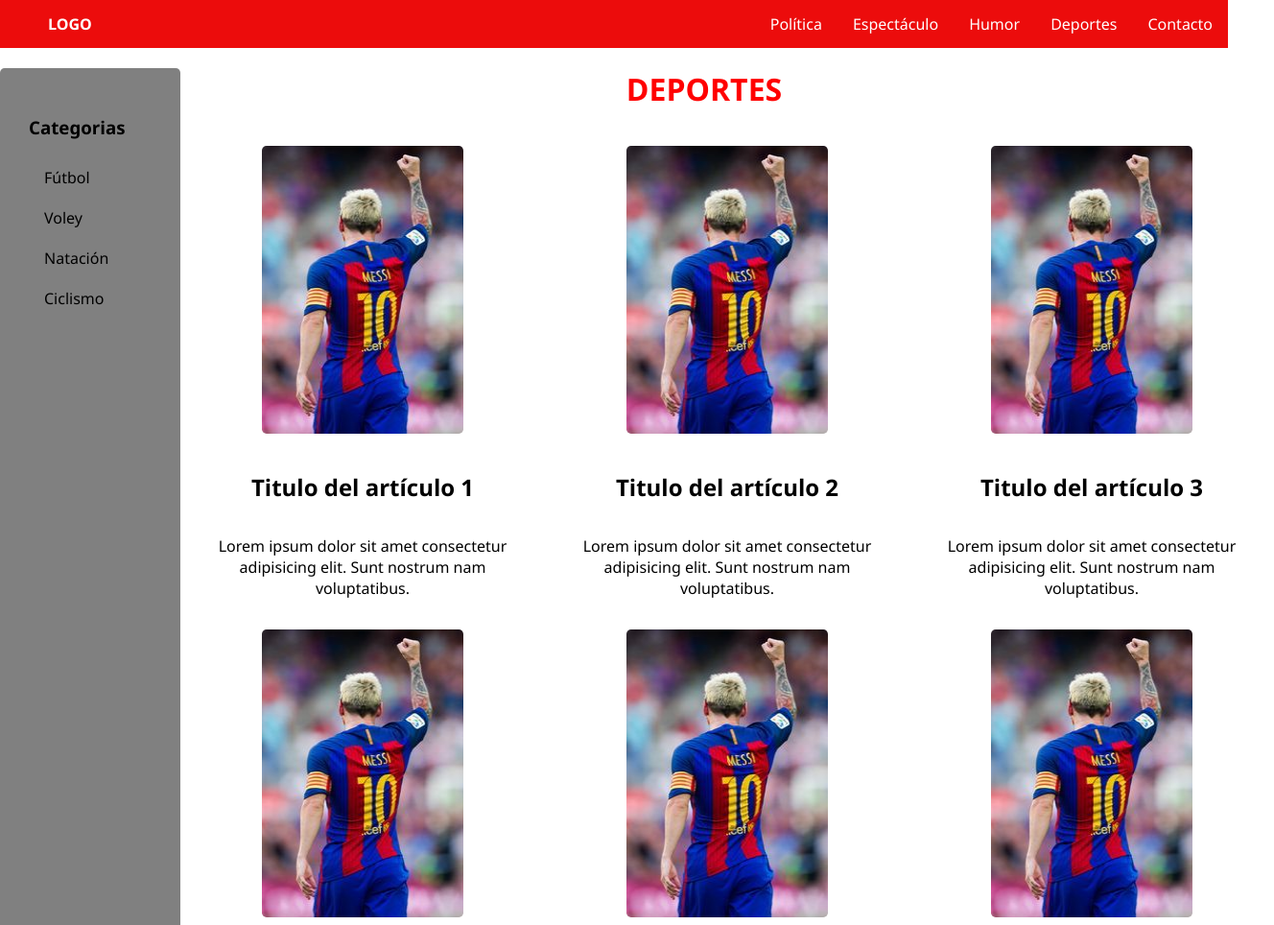
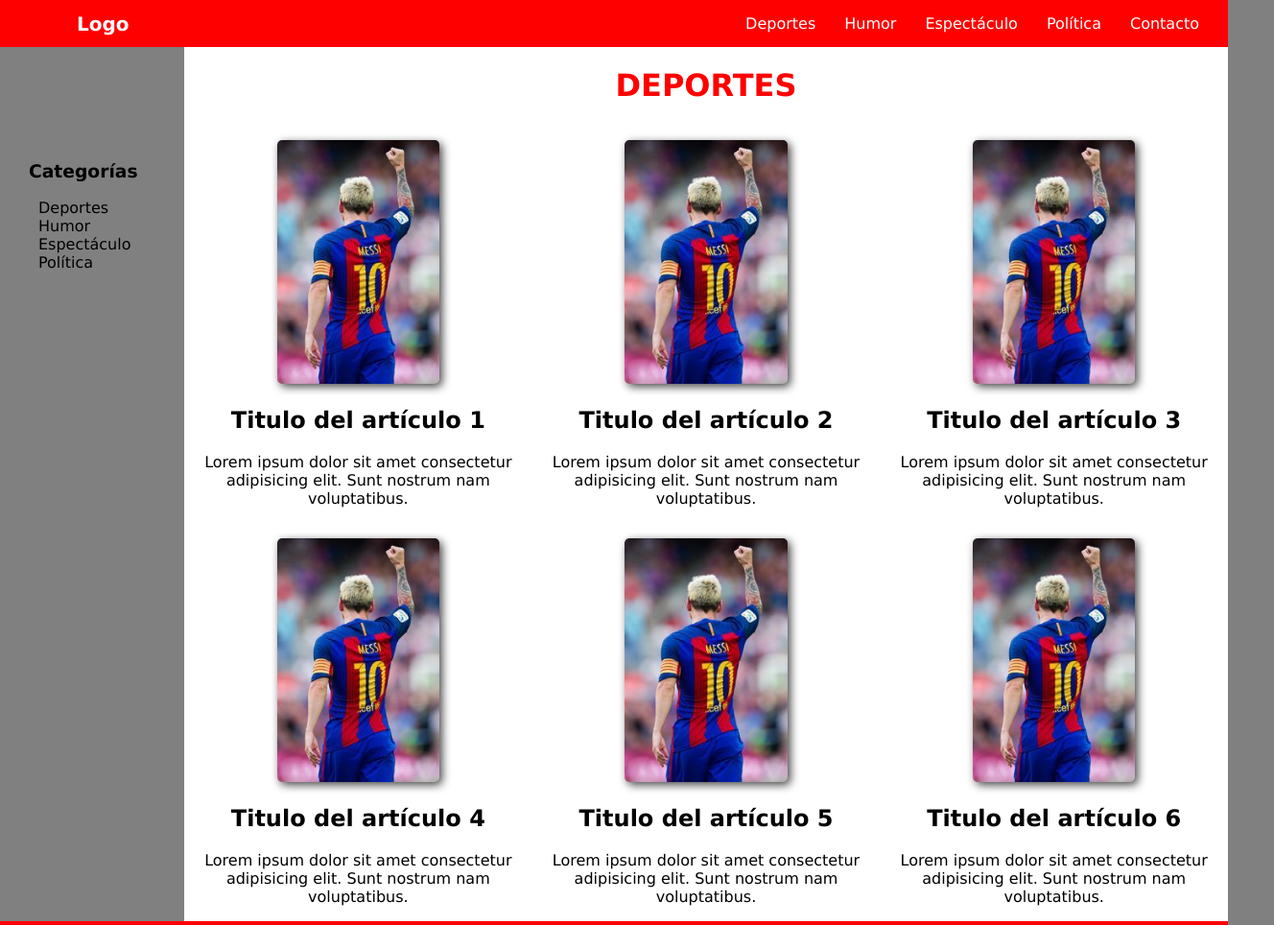
Before and after one commit to aranibar28/plantilla01, a plain HTML site: page deportes.html in a window 1280 px wide. Shown: the top 964 px of the page at 96% size, 1328 px wide, since content can reach past the window. Drawn offline with Linux system fonts and the light colour scheme.

Commit message:
add files

```diff
--- a/deportes.html
+++ b/deportes.html
@@ -13,90 +13,101 @@
     <header>
       <strong><a href="index.html">Logo</a></strong>
       <nav>
-        <ul>
-          <li><a href="contacto.html">Contacto</a></li>
-          <li><a href="deportes.html">Deportes</a></li>
-          <li><a href="humor.html">Humor</a></li>
-          <li><a href="espectaculos.html">Espectáculo</a></li>
-          <li><a href="politica.html">Política</a></li>
+        <ul class="ul">
+          <li class="li"><a href="deportes.html">Deportes</a></li>
+          <li class="li"><a href="humor.html">Humor</a></li>
+          <li class="li"><a href="espectaculos.html">Espectáculo</a></li>
+          <li class="li"><a href="politica.html">Política</a></li>
+          <li class="li"><a href="contacto.html">Contacto</a></li>
         </ul>
       </nav>
     </header>
 
     <main>
+    <div class="container">
+      <div class="a">
         <aside>
-        <h3>Categorias</h3>
+          <h3>Categorías</h3>
           <ul>
-          <li>Fútbol</li>
-          <li>Voley</li>
-          <li>Natación</li>
-          <li>Ciclismo</li>
+            <li><a href="#">Deportes</a></li>
+            <li><a href="#">Humor</a></li>
+            <li><a href="#">Espectáculo</a></li>
+            <li><a href="#">Política</a></li>
           </ul>
         </aside>
+      </div>
 
+
+      <div class="b">
       <!--Section 1-->
       <h1>Deportes</h1>
         <section>
           <article>
             <figure>
-            <img src="images/deportes.png" alt="deportes" />
+              <img src="images/deportes.png" alt="uno" />
             </figure>
             <h2>Titulo del artículo 1</h2>
             <p>
-            Lorem ipsum dolor sit amet consectetur adipisicing elit. Sunt nostrum nam voluptatibus.
+              Lorem ipsum dolor sit amet consectetur adipisicing elit. Sunt
+              nostrum nam voluptatibus.
             </p>
           </article>
           <article>
             <figure>
-            <img src="images/deportes.png" alt="deportes" />
+              <img src="images/deportes.png" alt="dos" />
             </figure>
             <h2>Titulo del artículo 2</h2>
             <p>
-            Lorem ipsum dolor sit amet consectetur adipisicing elit. Sunt nostrum nam voluptatibus.
+              Lorem ipsum dolor sit amet consectetur adipisicing elit. Sunt
+              nostrum nam voluptatibus.
             </p>
           </article>
           <article>
             <figure>
-            <img src="images/deportes.png" alt="deportes" />
+              <img src="images/deportes.png" alt="tres" />
             </figure>
             <h2>Titulo del artículo 3</h2>
             <p>
-            Lorem ipsum dolor sit amet consectetur adipisicing elit. Sunt nostrum nam voluptatibus.
+              Lorem ipsum dolor sit amet consectetur adipisicing elit. Sunt
+              nostrum nam voluptatibus.
             </p>
           </article>
         </section>
-      <!--Section 2-->
         <section>
           <article>
             <figure>
-            <img src="images/deportes.png" alt="deportes" />
+              <img src="images/deportes.png" alt="cuatro" />
             </figure>
             <h2>Titulo del artículo 4</h2>
             <p>
-            Lorem ipsum dolor sit amet consectetur adipisicing elit. Sunt nostrum nam voluptatibus.
+              Lorem ipsum dolor sit amet consectetur adipisicing elit. Sunt
+              nostrum nam voluptatibus.
             </p>
           </article>
           <article>
             <figure>
-            <img src="images/deportes.png" alt="deportes" />
+              <img src="images/deportes.png" alt="cinco" />
             </figure>
             <h2>Titulo del artículo 5</h2>
             <p>
-            Lorem ipsum dolor sit amet consectetur adipisicing elit. Sunt nostrum nam voluptatibus.
+              Lorem ipsum dolor sit amet consectetur adipisicing elit. Sunt
+              nostrum nam voluptatibus.
             </p>
           </article>
           <article>
             <figure>
-            <img src="images/deportes.png" alt="deportes" />
+              <img src="images/deportes.png" alt="seis" />
             </figure>
             <h2>Titulo del artículo 6</h2>
             <p>
-            Lorem ipsum dolor sit amet consectetur adipisicing elit. Sunt nostrum nam voluptatibus.
+              Lorem ipsum dolor sit amet consectetur adipisicing elit. Sunt
+              nostrum nam voluptatibus.
             </p>
           </article>
         </section>
+      </div>
+    </div>
     </main>
-    <br>
     <footer>
       <p>Todos los derechos reservados © - 2021</p>
     </footer>
--- a/styles/main.css
+++ b/styles/main.css
@@ -1,123 +1,163 @@
 body {
-  margin: 0px;
-  padding: 0px;
-  font-size: medium;
-  height: 100%;
-  font-family: "Segoe UI", Tahoma, Geneva, Verdana, sans-serif;
+  text-align: center;
+  font-family: Verdana, Tahoma, sans-serif;
+  background-color: gray;
+  margin: 0;
+  padding: 0;
 }
 
-.contenedor {
-  display: inline-block;
-  height: 100%;
-  position: absolute;
-  top: 55px;
-  left: 600px;
-  right: 0;
-  margin: 0 auto;
+header {
+  display: flex;
+  justify-content: space-between;
+  align-items: center;
+  background: red;
 }
 
-.contenedor1 {
-  height: 540px;
+footer {
+  text-align: center;
+  color: white;
+  background: red;
+  padding: 1px;
+
+}
+
+strong a {
+  text-decoration: none;
+  color: white;
+  font-size: 20px;
+  padding: 0px 80px;
+}
+
+h1{
+    color: red;
+    text-transform: uppercase;
+}
+h3 {
+    text-align: left;
+    margin-left: 30px;
+}
+
+.ul {
+  display: flex;
+  justify-content: space-between;
+  align-items: center;
+  list-style-type: none;
+  margin: 15px;
+}
+
+.li a {
+  text-decoration: none;
+  color: white;
+  margin: 0px 15px;
+}
+
+.li a:hover {
+  text-decoration: none;
+  color: black;
+}
+
+ul {
+  text-align: left;
+  list-style-type: none;
+}
+
+li a {
+  color: black;
+  text-decoration: none;
+}
+
+li a:hover {
+  text-decoration: none;
+  color: white;
 }
 
 section {
-  text-align: center;
   display: flex;
 }
 
-section form {
-  text-align: left;
-  padding: 5px 150px;
-}
-
-footer {
-  background-color: rgb(236, 12, 12);
-  text-align: center;
-  color: white;
-  padding: 8px;
+.section{
+  display: inline;
 }
 
 img {
-  border-radius: 0.3em;
-  width: 210px;
-  height: 300px;
+  width: 60%;
+  height: auto;
+  border-radius: 5px;
+  filter: drop-shadow(3px 3px 5px #444);
 }
 
-.mapa {
-  width: 600px;
-  height: 300px;
-  border: black 1px solid;
+.form{
+  text-align: left;
+  padding-left: 20%;
+  margin-bottom: 6%;
 }
 
-div {
-  text-align: left;
-  padding: 5px 20px;
+.img{
+  border-radius: 0px;
+
+  width: 500px;
 }
 
-p {
-  text-align: center;
-  padding: 0px 30px;
+.container {
+  overflow: hidden;
 }
 
-aside {
-  width: 10%;
-  height: 950px;
+.a {
   float: left;
-  padding: 30px;
-  background: gray;
-  border-radius: 0.3em;
+  padding: 100px 0px;
+  background-color: gray;
+  width: 15%;
 }
 
-aside ul li {
-  background: gray;
-  padding: 10px 16px;
+.b {
+  float: right;
+  width: 85%;
+  background: white;
 }
 
-figure {
-  padding: 0px 45px;
+.contacto{
+  background-color: white;
+  display: flex;
 }
 
-h1 {
-  text-align: center;
-  text-transform: uppercase;
-  color: red;
+.caja1{
+  margin-left: 10%;
+  margin-top: 50px;
+  width: 50%;
+  background: white;
 }
 
-section h2 {
-  padding: 14px 16px;
+.caja1 h2{
+  margin-right: 15%;
 }
 
-h2 {
-  padding: 14px 168px;
+.caja2{
+  margin-top: 50px;
+  margin-right: 5%;
+  width: 50%;
+  background: white;
 }
 
-strong a {
-  color: white;
-  text-decoration: none;
-  text-transform: uppercase;
-  position: absolute;
-  padding: 14px 50px;
+input{
+  margin-bottom: 20px;
 }
 
-ul {
-  list-style-type: none;
-  margin: 0;
-  padding: 0;
-  overflow: hidden;
-  background-color: rgb(236, 12, 12);
+.btn{
+  width: 60%;
+  height: 30px;
+  border-radius: 5px;
 }
 
-li a {
-  color: white;
-  text-decoration: none;
-  display: inline;
-  float: right;
-  text-align: center;
-  padding: 14px 16px;
+.selection{
+  width: 61.2%;
+  height: 38px;
+  border-radius: 5px;
 }
 
-li a:hover {
-  background-color: black;
+.textarea{
+  width: 60%;
+
+  border-radius: 5px;
 }
 
 .button {
@@ -129,12 +169,12 @@
   text-decoration: none;
   display: inline-block;
   font-size: 16px;
+  margin-left: 5%;
 }
 
 .button:hover {
-  background-color: black;
   border: none;
-  color: white;
+  color: black;
   padding: 15px 32px;
   text-align: center;
   text-decoration: none;
@@ -142,23 +182,6 @@
   font-size: 16px;
 }
 
-.btn {
-  border-radius: 5px;
-  height: 38px;
-  width: 98%;
-}
-
-select {
-  border-radius: 5px;
-  height: 45px;
-  width: 100%;
-}
-
-textarea {
-  border-radius: 5px;
-
-  width: 98%;
-}
 
 input:focus {
   outline: none;
```
Also changed, not shown: contacto.html (+0 -2 lines), espectaculos.html (+37 -26 lines), humor.html (+36 -25 lines), index.html (+29 -18 lines), politica.html (+36 -25 lines), images/humor.png (deleted), images/logo.png (deleted), scripts/main.js (deleted), 2 other files. Lines whose indentation alone changed are shown as unchanged.
